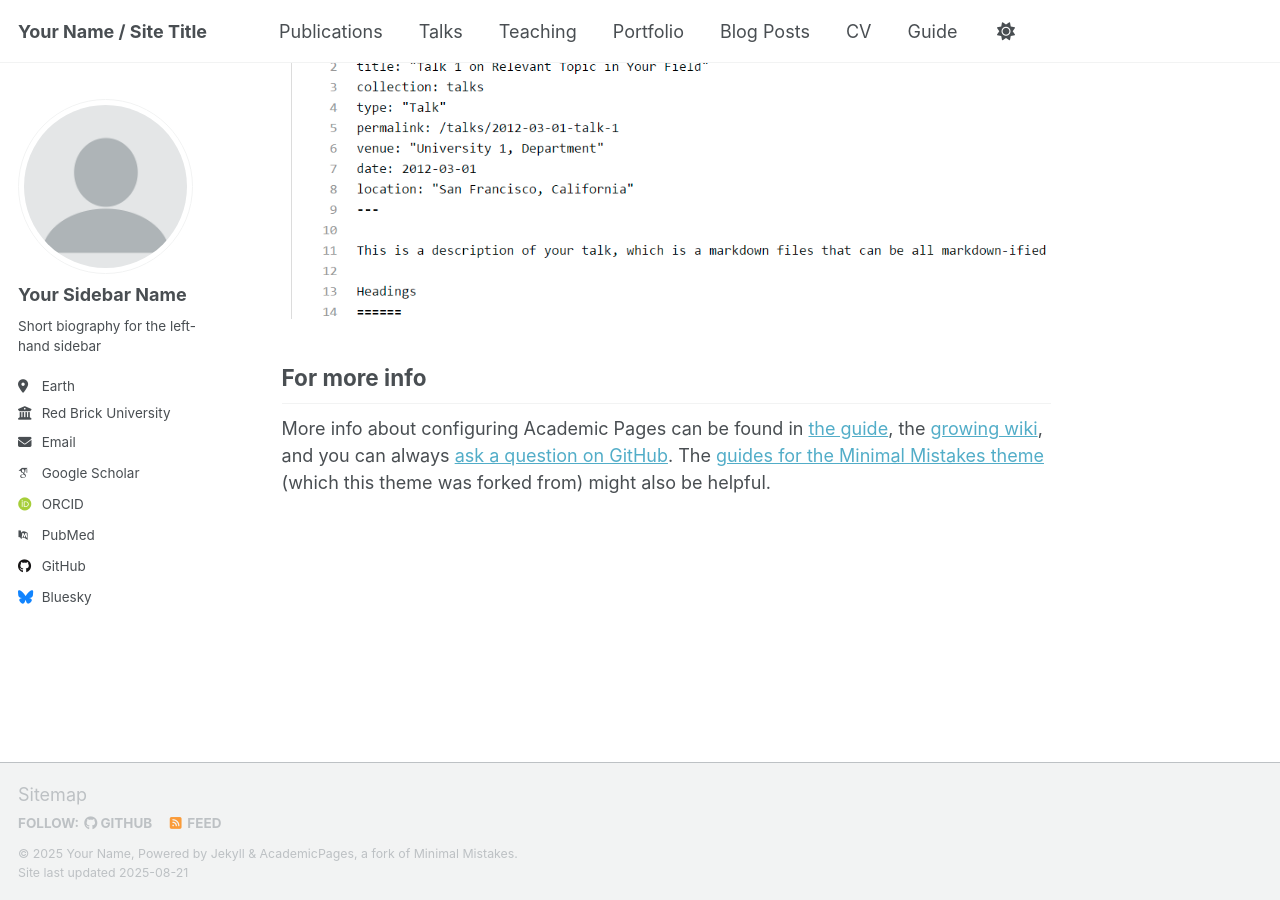
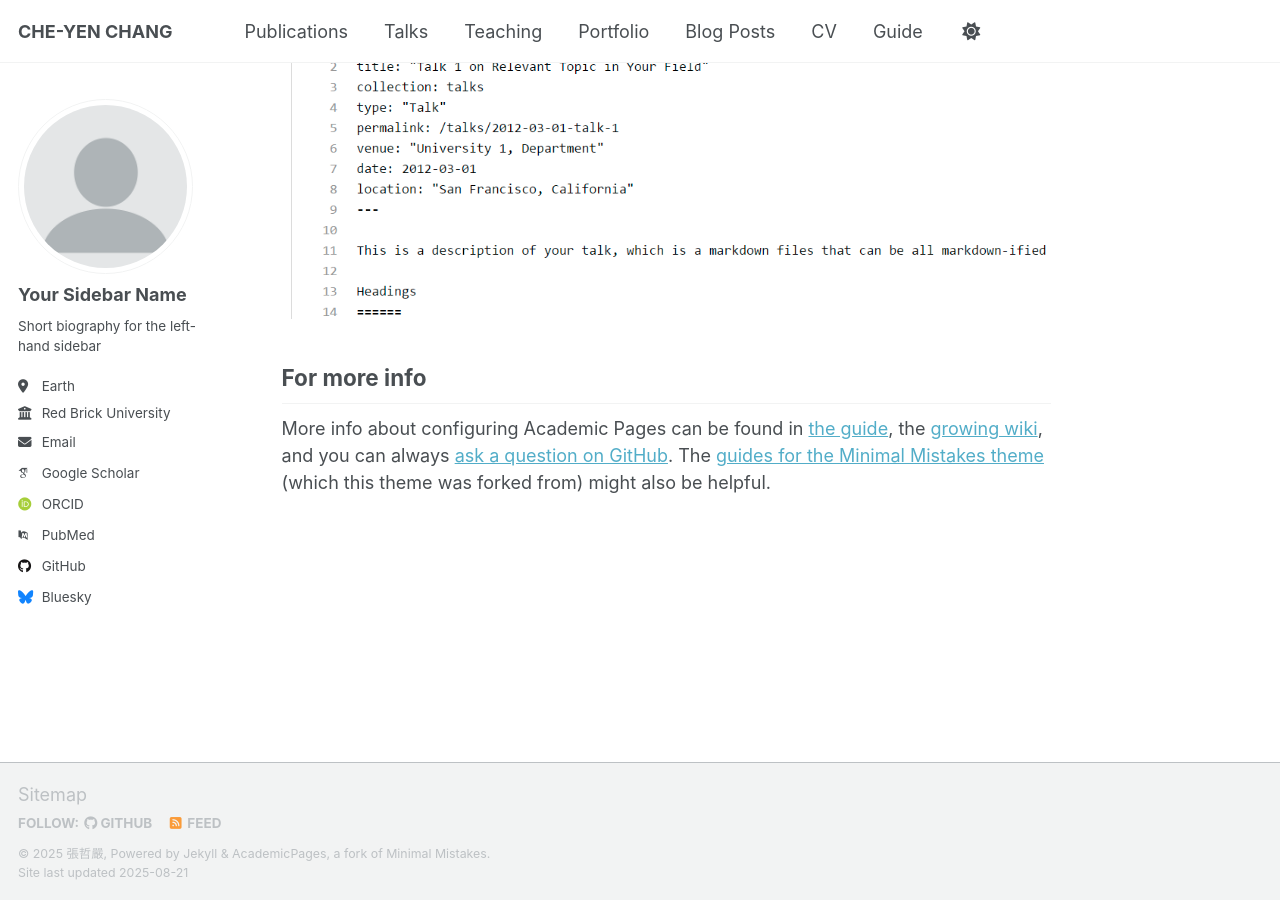
Before and after one commit to CheYen20/Che-Yen.github.io, a Jekyll site: the page built from _pages/about.md, in a window 1280 px wide and 900 px high, scrolled down 2880 px. Built offline with Jekyll 4.4.1, drawn with Linux system fonts in a browser that asks for light colours; some web fonts are replaced; a script that is not in the unit is left out.

Commit message:
Basic Site Settings

```diff
--- a/_config.yml
+++ b/_config.yml
@@ -9,13 +9,13 @@
 # Basic Site Settings
 locale                   : "en-US"
 site_theme               : "default" # Currently available options are "default", "air"
-title                    : "Your Name / Site Title"
+title                    : "CHE-YEN CHANG"
 title_separator          : "-"
-name                     : &name "Your Name"
-description              : &description "personal description"
-url                      : https://academicpages.github.io # the base hostname & protocol for your site e.g. "https://[your GitHub username].github.io" or if you already have some other page hosted on Github then use "https://[your GitHub username].github.io/[Your Repo Name]"
+name                     : &name "張哲嚴"
+description              : &description "24 years old"
+url                      : https://cheyen20.github.io/Che-Yen.github.io/ # the base hostname & protocol for your site e.g. "https://[your GitHub username].github.io" or if you already have some other page hosted on Github then use "https://[your GitHub username].github.io/[Your Repo Name]"
 baseurl                  : "" # the subpath of your site, e.g. "/blog"
-repository               : "academicpages/academicpages.github.io"
+repository               : "https://github.com/CheYen20?tab=repositories"
 
 # Site Author - The following control what appear as part of the author content on the side bar.
 #               If a field is blank the icon and link will not appear, otherwise it will be shown.
```
